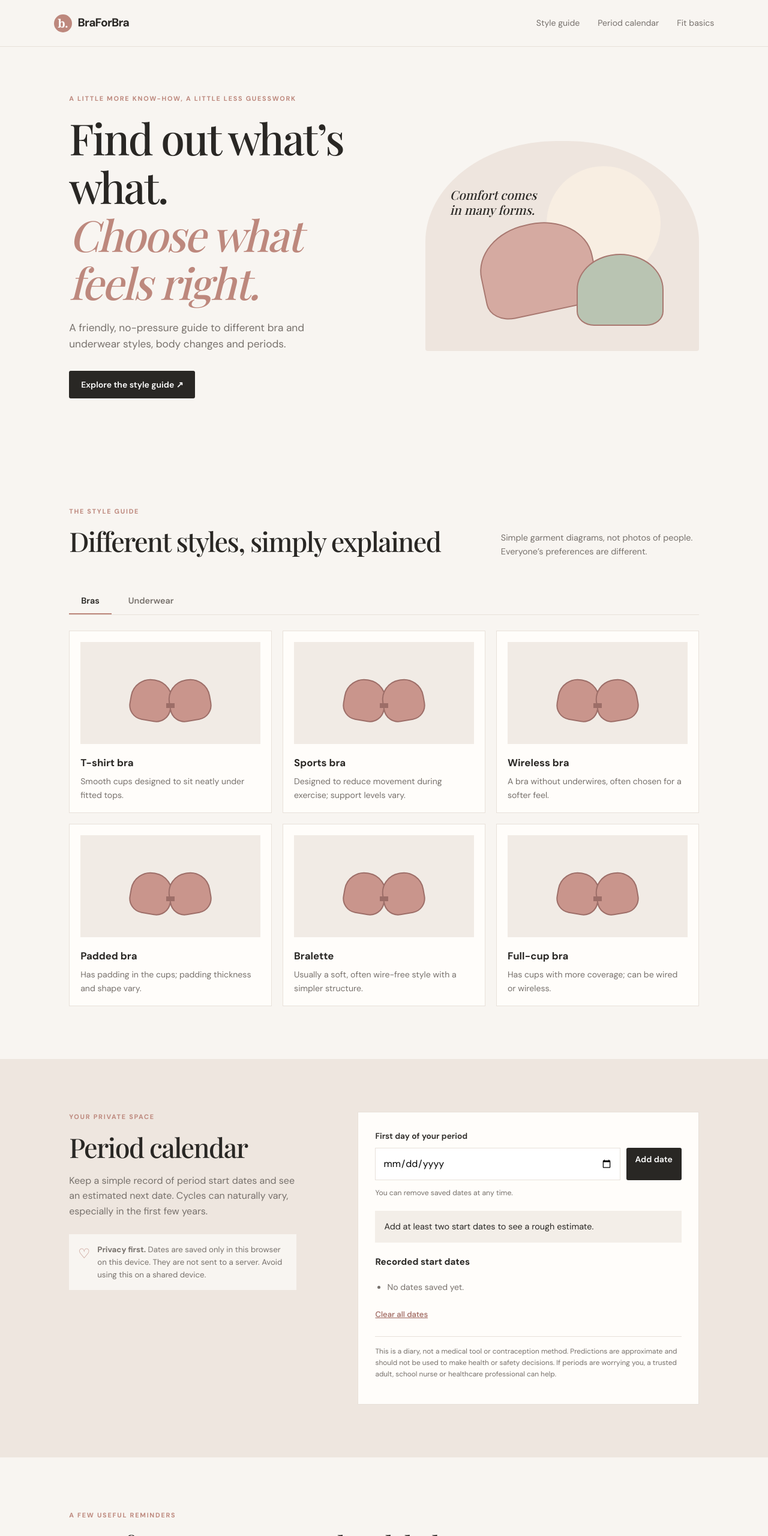
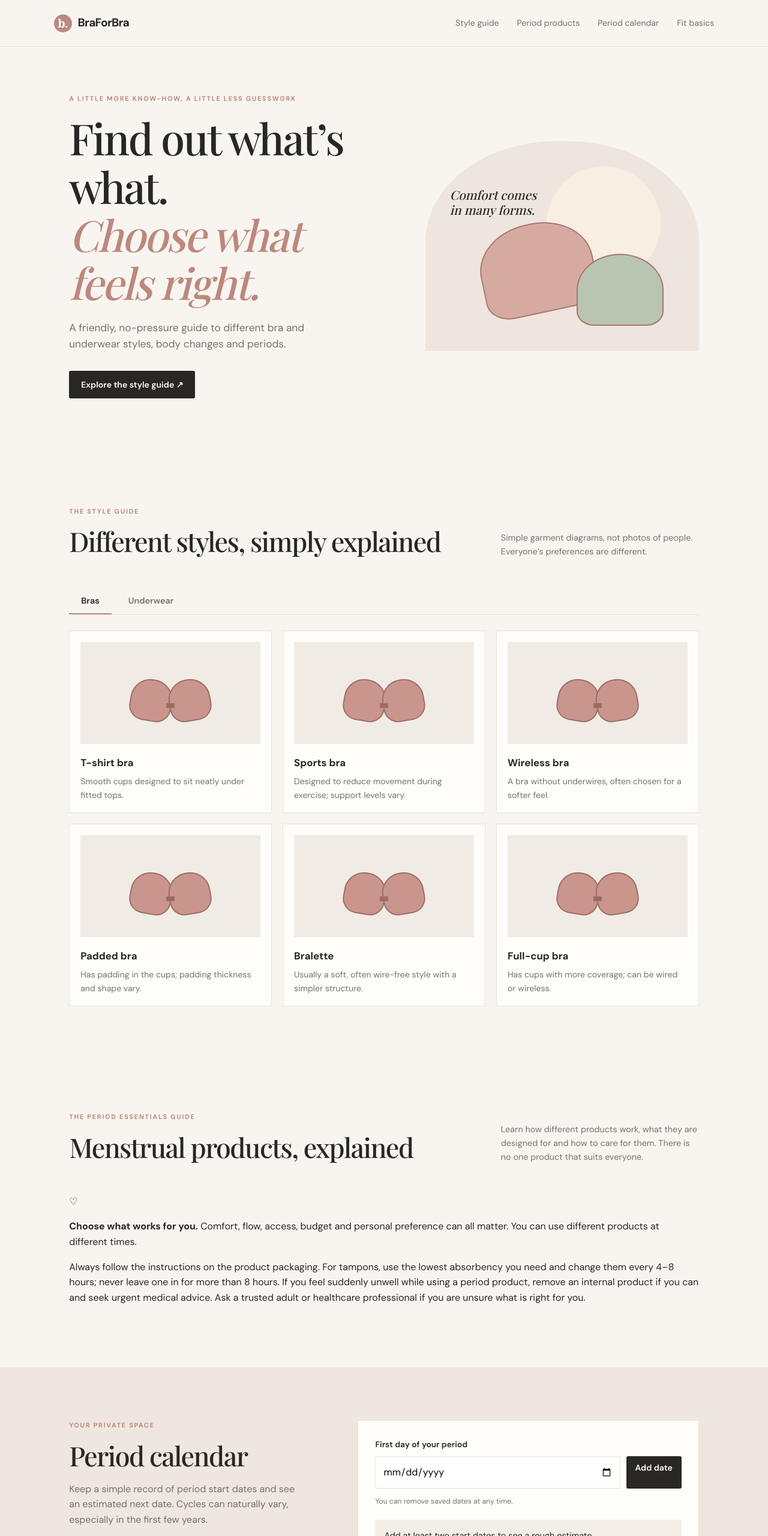
Before and after one commit to pixel-rioteer/BraForBra, a plain HTML site: page index.html in a window 1280 px wide. Shown: the top 2560 px of the page at 60% size. Drawn offline with nearby package versions, Linux system fonts and the light colour scheme; a web font is replaced by a local one.

Commit message:
Add menstrual products guide section

```diff
--- a/index.html
+++ b/index.html
@@ -1,10 +1,16 @@
 <!doctype html>
 <html lang="en"><head><meta charset="utf-8"><meta name="viewport" content="width=device-width, initial-scale=1"><meta name="theme-color" content="#f7f3ef"><meta name="description" content="A friendly guide to bra and underwear styles, comfort and periods."><title>BraForBra — learn what feels right</title><link rel="stylesheet" href="styles.css"></head>
 <body>
-<header class="site-header"><a class="brand" href="#"><span class="brand-mark">b.</span>BraForBra</a><nav><a href="#guide">Style guide</a><a href="#tracker">Period calendar</a><a href="#fit">Fit basics</a></nav></header>
+<header class="site-header"><a class="brand" href="#"><span class="brand-mark">b.</span>BraForBra</a><nav><a href="#guide">Style guide</a><a href="#menstrual">Period products</a><a href="#tracker">Period calendar</a><a href="#fit">Fit basics</a></nav></header>
 <main>
 <section class="hero"><div><p class="eyebrow">A little more know-how, a little less guesswork</p><h1>Find out what’s what.<br><em>Choose what feels right.</em></h1><p class="intro">A friendly, no-pressure guide to different bra and underwear styles, body changes and periods.</p><a class="button" href="#guide">Explore the style guide ↗</a></div><div class="hero-art" role="img" aria-label="Abstract pastel clothing shapes"><div class="sun"></div><div class="shape shape-one"></div><div class="shape shape-two"></div><div class="hero-note">Comfort comes<br>in many forms.</div></div></section>
 <section class="section" id="guide"><div class="section-heading"><div><p class="eyebrow">The style guide</p><h2>Different styles, simply explained</h2></div><p>Simple garment diagrams, not photos of people. Everyone’s preferences are different.</p></div><div class="tabs" role="tablist" aria-label="Garment categories"><button class="tab active" data-category="bras" role="tab" aria-selected="true">Bras</button><button class="tab" data-category="underwear" role="tab" aria-selected="false">Underwear</button></div><div id="catalog" class="catalog" aria-live="polite"></div></section>
+<section class="section menstrual-section" id="menstrual">
+<div class="section-heading"><div><p class="eyebrow">The period essentials guide</p><h2>Menstrual products, explained</h2></div><p>Learn how different products work, what they are designed for and how to care for them. There is no one product that suits everyone.</p></div>
+<div class="product-intro"><span class="product-intro-icon">♡</span><p><strong>Choose what works for you.</strong> Comfort, flow, access, budget and personal preference can all matter. You can use different products at different times.</p></div>
+<div id="menstrual-catalog" class="menstrual-catalog"></div>
+<p class="menstrual-note">Always follow the instructions on the product packaging. For tampons, use the lowest absorbency you need and change them every 4–8 hours; never leave one in for more than 8 hours. If you feel suddenly unwell while using a period product, remove an internal product if you can and seek urgent medical advice. Ask a trusted adult or healthcare professional if you are unsure what is right for you.</p>
+</section>
 <section class="tracker-section" id="tracker"><div><p class="eyebrow">Your private space</p><h2>Period calendar</h2><p>Keep a simple record of period start dates and see an estimated next date. Cycles can naturally vary, especially in the first few years.</p><div class="privacy-note"><span>♡</span><span><strong>Privacy first.</strong> Dates are saved only in this browser on this device. They are not sent to a server. Avoid using this on a shared device.</span></div></div>
 <div class="tracker-card"><label for="period-date">First day of your period</label><div class="date-entry"><input id="period-date" type="date"><button class="button button-small" id="add-period">Add date</button></div><p class="muted small">You can remove saved dates at any time.</p><div class="estimate" id="estimate" aria-live="polite">Add at least two start dates to see a rough estimate.</div><h3>Recorded start dates</h3><ul id="period-list"><li class="muted">No dates saved yet.</li></ul><button class="text-button" id="clear-dates">Clear all dates</button><p class="disclaimer">This is a diary, not a medical tool or contraception method. Predictions are approximate and should not be used to make health or safety decisions. If periods are worrying you, a trusted adult, school nurse or healthcare professional can help.</p></div></section>
 <section class="section" id="fit"><p class="eyebrow">A few useful reminders</p><h2>Comfort matters more than labels</h2><div class="tips-grid"><article><span>01</span><h3>Try different styles</h3><p>Soft, wired, non-wired, padded and unpadded styles all feel different. There is no single right choice.</p></article><article><span>02</span><h3>Check how it feels</h3><p>A comfortable band should feel secure without digging in. Straps should stay in place without needing to be very tight.</p></article><article><span>03</span><h3>Your body can change</h3><p>Fit can change over time. It is normal to need a different size or style later.</p></article></div></section>
```
